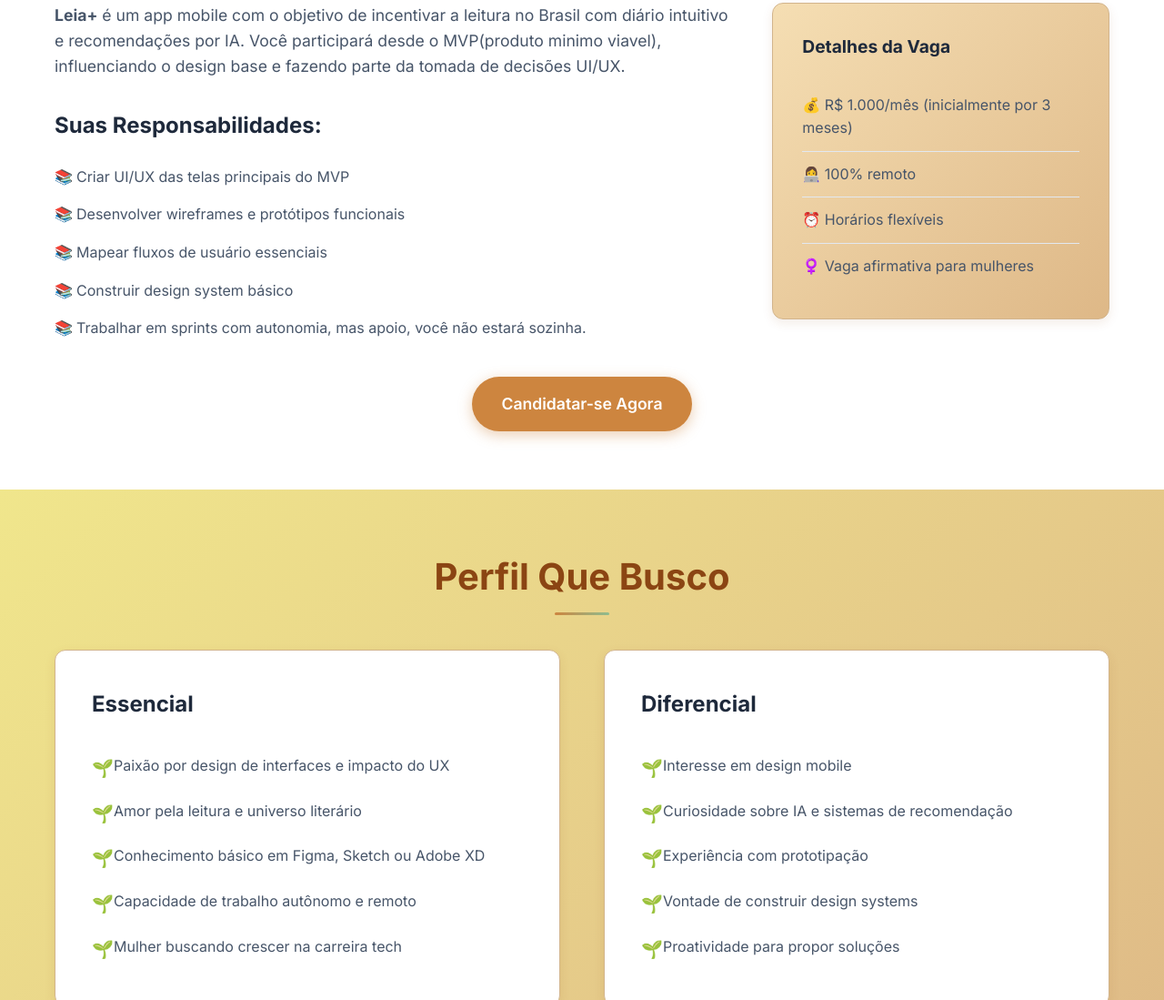
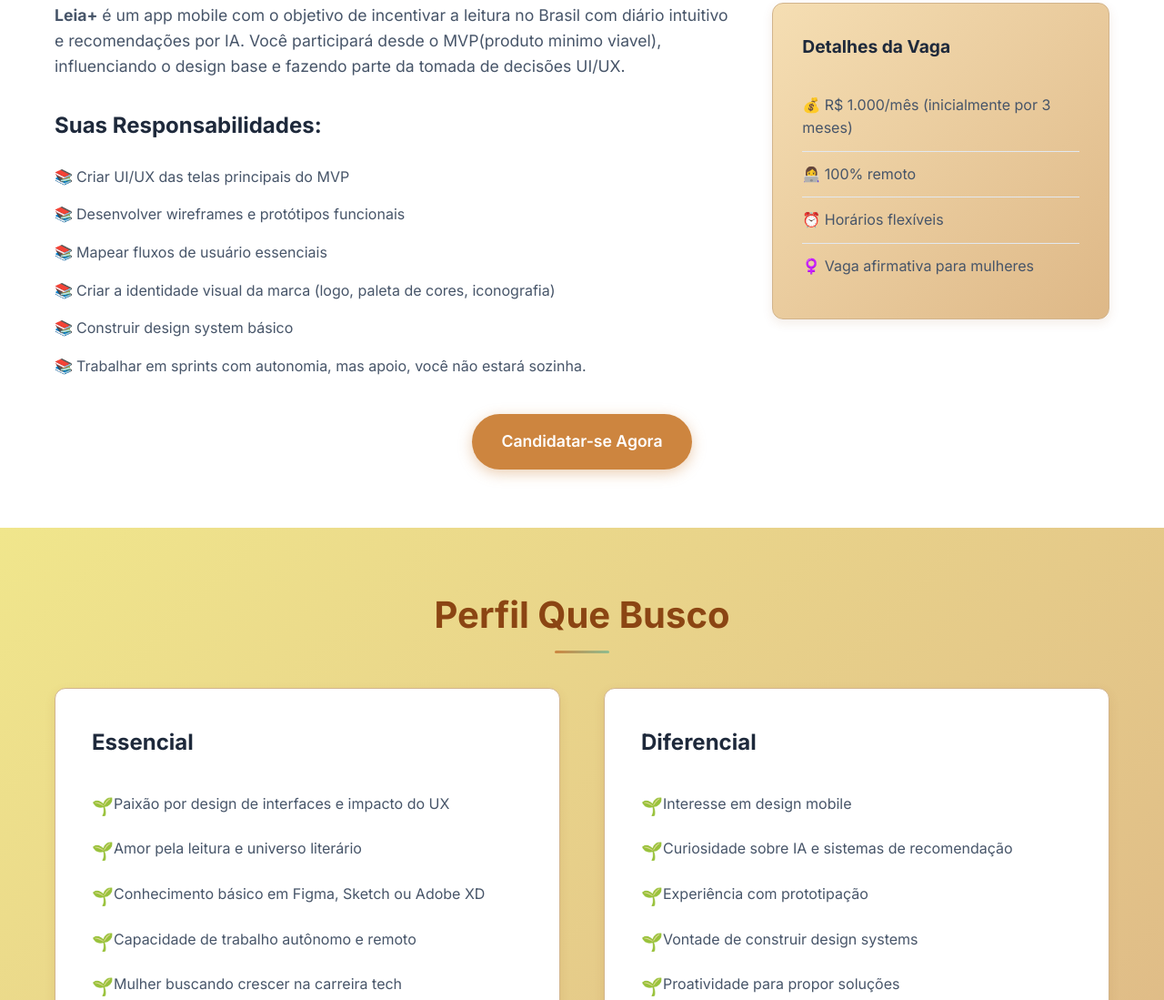
Before and after one commit to pachicodes/vaga-design, a plain HTML site: page index.html in a window 1280 px wide. Shown: the part 607-1706 px from the top of the page at 91% size. Drawn offline with Linux system fonts and the light colour scheme.

Commit message:
Adiciona item sobre criação da identidade visual da marca na descrição da vaga

```diff
--- a/index.html
+++ b/index.html
@@ -50,6 +50,7 @@
                         <li>Criar UI/UX das telas principais do MVP</li>
                         <li>Desenvolver wireframes e protótipos funcionais</li>
                         <li>Mapear fluxos de usuário essenciais</li>
+                        <li>Criar a identidade visual da marca (logo, paleta de cores, iconografia)</li>
                         <li>Construir design system básico</li>
                         <li>Trabalhar em sprints com autonomia, mas apoio, você não estará sozinha.</li>
                     </ul>
```
